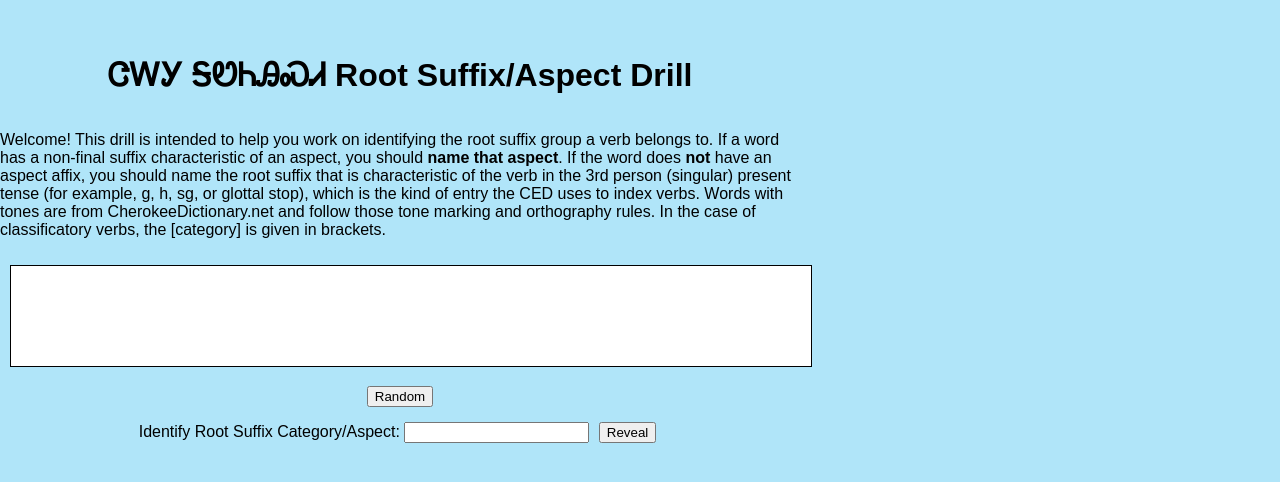
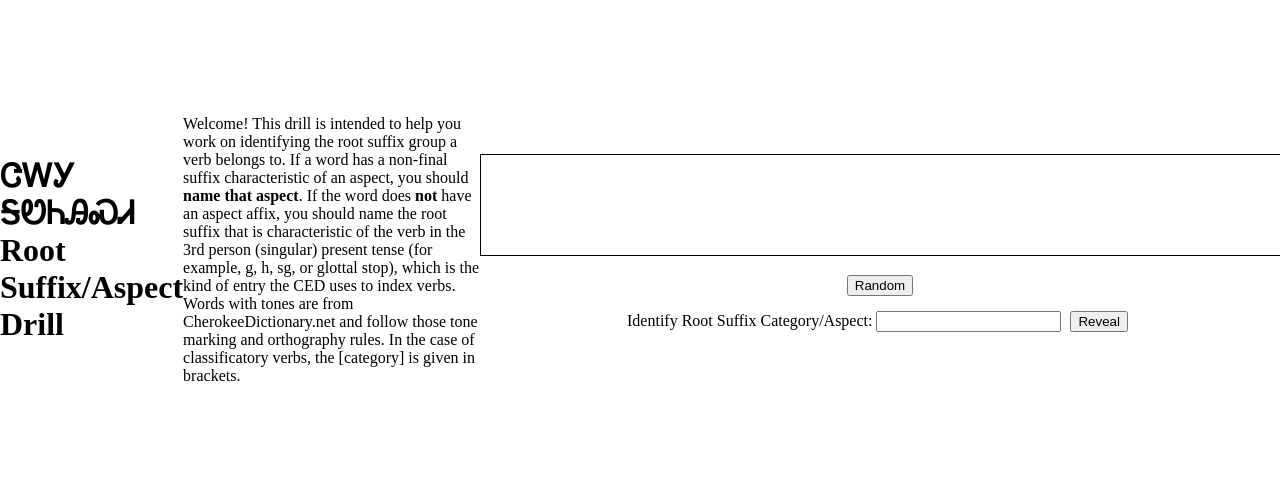
Before and after one commit to interrowhimper/Aspect, a plain HTML site: page index.html in a window 1280 px wide. Shown: the part 150-632 px from the top of the page. Drawn offline with Linux system fonts and the light colour scheme.

Commit message:
Update styles.css

```diff
--- a/styles.css
+++ b/styles.css
@@ -1,3 +1,11 @@
+body {
+  display: flex;
+  justify-content: center;
+  align-items: center;
+  height: 100vh;
+  margin: 0;
+}
+
 .container {
   text-align: center;
   max-width: 800px;
@@ -6,38 +14,14 @@
 
 .canvas {
   border: 1px solid black;
-  margin: 10px;
-  font-size: 20px; /* Change the font size as needed */
-  color: black; /* Change the text color as needed */
-  background-color: #FFFFFF;
+  margin: 10px auto;
+  font-size: 20px;
+  color: black;
 }
 
 button {
   margin: 5px;
 }
-
-h1 {
-  font-size: 32px;
-}
-h2 {
-   font-size: 20px;
-}
-p {
-   font-size: 16px;
-  }
-
-    body {
-      font-family: Arial, sans-serif;
-      margin: 0;
-      padding: 0;
-      display: flex;
-      flex-direction: column;
-      align-items: center;
-      justify-content: center;
-      height: 100vh;
-      background-color: #B0E5F9; /*some kinda blue*/
-      max-width: 800px;
-    }
 
 #aspectResult {
   margin-top: 10px;
```
